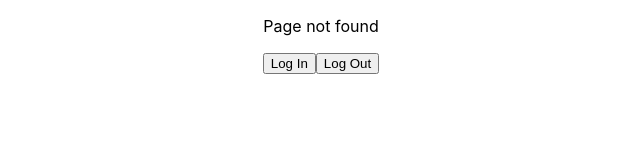
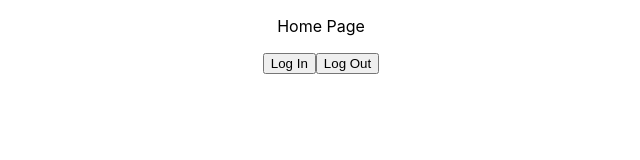
Before and after one commit to Hamanpreet/SwapnPlay, a React (Create React App) app in the folder frontend/: page / in a window 1280 px wide. Before the commit this address had no page. Shown: the top 160 px of the page, without its empty margins (319-959 px from the left). Built offline with nearby package versions, Linux system fonts and the light colour scheme.

Commit message:
Add the routes to the app

```diff
--- a/frontend/src/App.jsx
+++ b/frontend/src/App.jsx
@@ -7,6 +7,7 @@ import LoginButton from './components/login';
 import Toy from './components/Toy';
 import NotFound from './components/NotFound';
 import NewToy from './components/NewToy';
+import Home from './components/Home';
 
 
 function App() {
@@ -14,6 +15,7 @@ function App() {
     <div className="App">
      <Router>
       <Routes>
+        <Route path="/" element={<Home />} />
         <Route path="/about" element={<About />} />
         <Route path="/toys/:id" element={<Toy />} />
         <Route path="/toys/new" element={ <NewToy /> } />
--- /dev/null
+++ b/frontend/src/components/Home.jsx
@@ -0,0 +1,10 @@
+import React from "react";
+
+const Home = () => {
+
+  return (
+    <p>Home Page</p>
+  );
+};
+
+export default Home;
```
